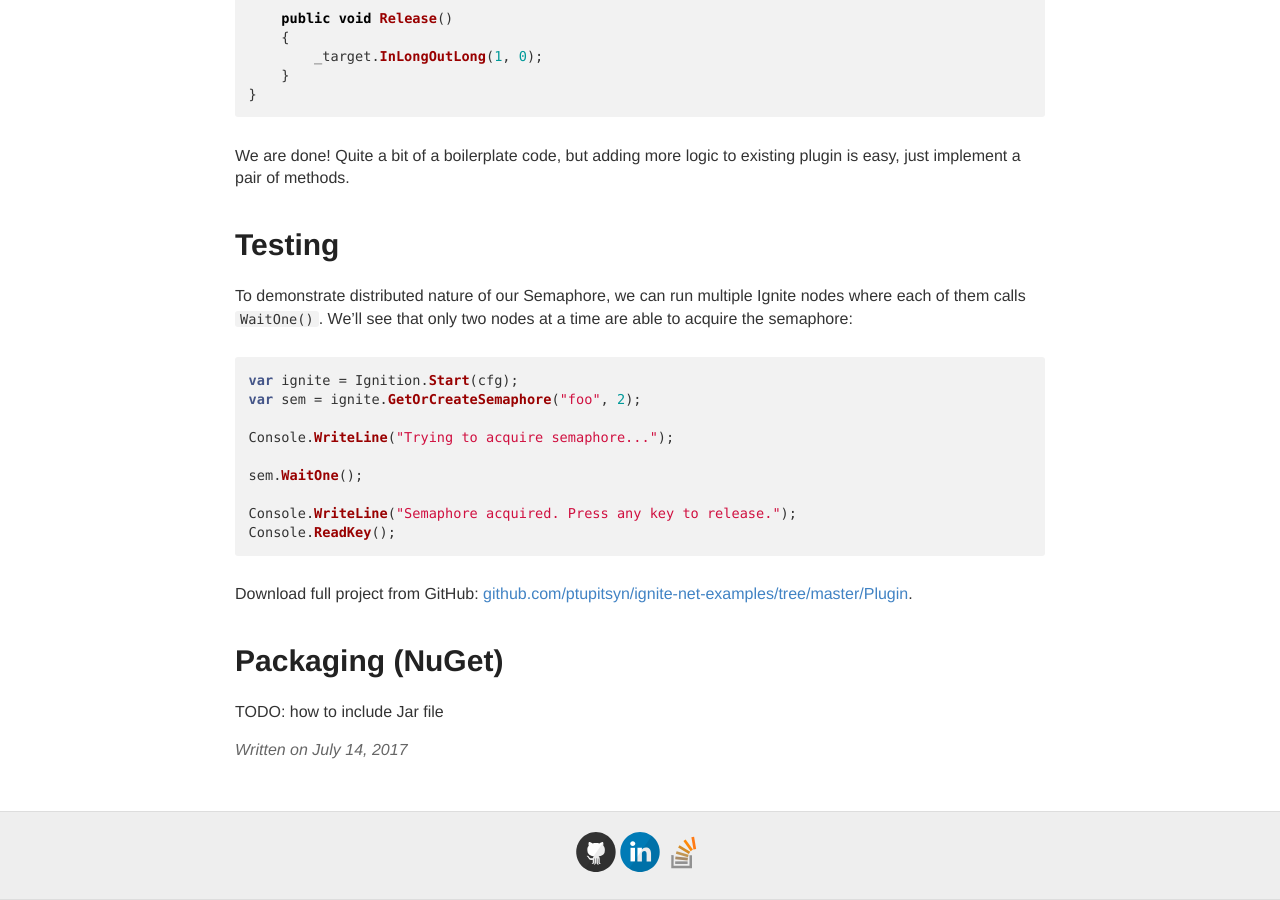
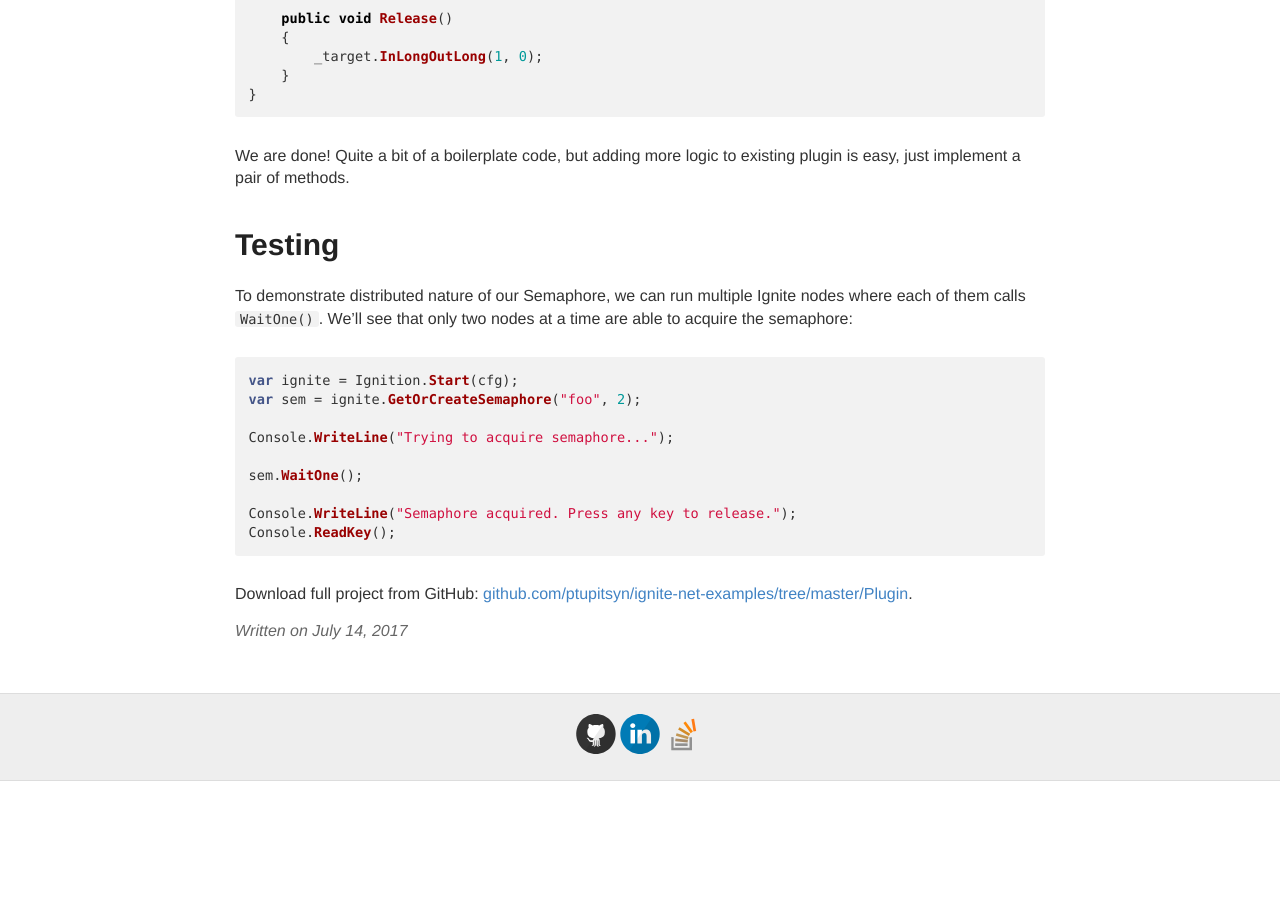
Before and after one commit to ptupitsyn/ptupitsyn.github.io, a Jekyll site: the page built from _posts/2017-07-14-Ignite-Plugin.md, in a window 1280 px wide and 900 px high, scrolled down 5053 px. Built offline with Jekyll 4.4.1, drawn with Linux system fonts in a browser that asks for light colours; comment, search, counter and statistics services are not loaded; after the commit the page ends 5834 px from its top, so only the background shows below that.

Commit message:
all done

````diff
--- a/_posts/2017-07-14-Ignite-Plugin.md
+++ b/_posts/2017-07-14-Ignite-Plugin.md
@@ -233,8 +233,3 @@ Console.ReadKey();
 ```
 
 Download full project from GitHub: [github.com/ptupitsyn/ignite-net-examples/tree/master/Plugin](https://github.com/ptupitsyn/ignite-net-examples/tree/master/Plugin).
-
-
-# Packaging (NuGet)
-
-TODO: how to include Jar file
````
